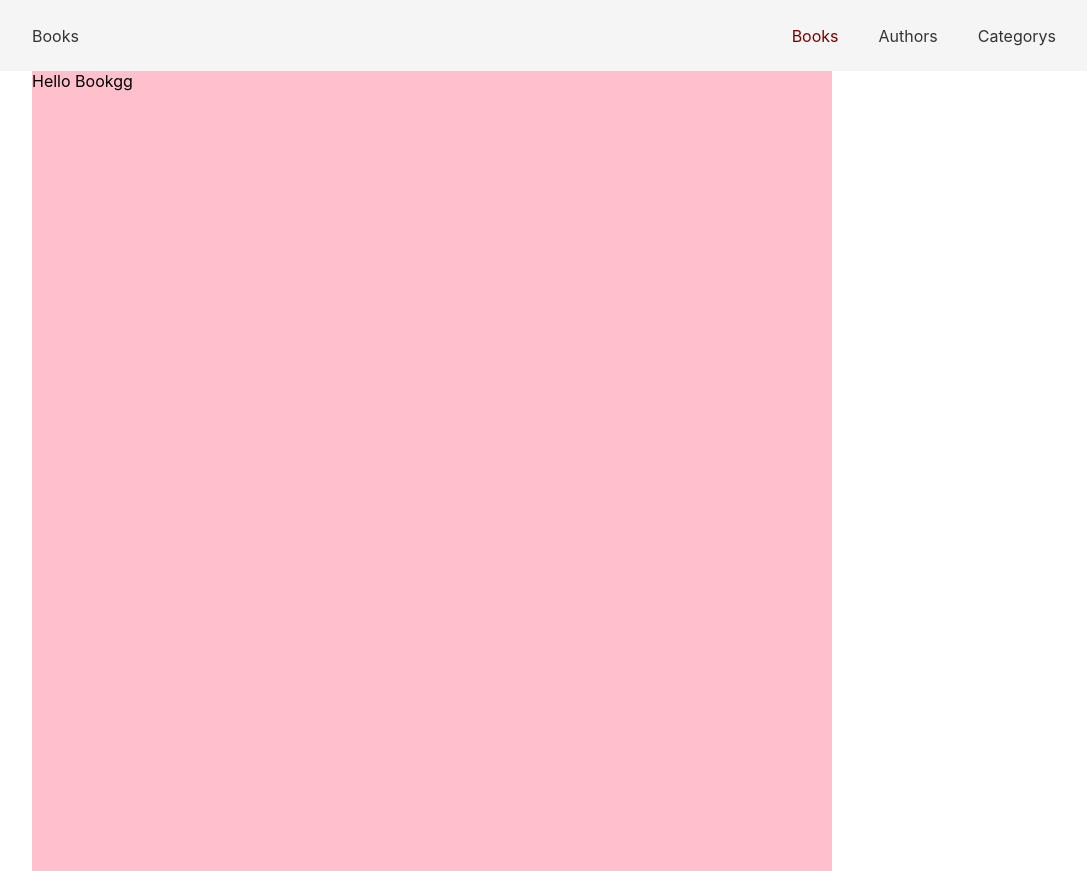
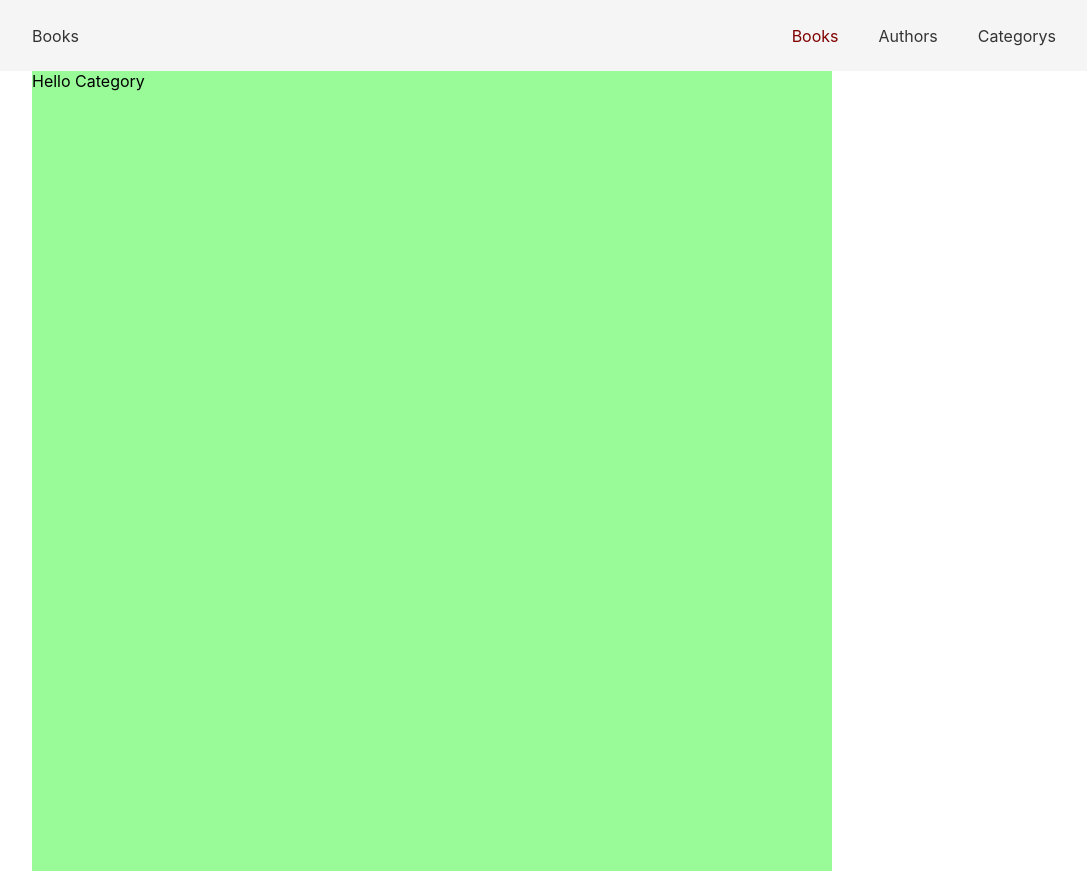
Before and after one commit to NemanjaSupljeglav/book-library, a React (Create React App) app: page / in a window 1280 px wide. Shown: the whole page, without its empty margins (96-1183 px from the left). Built offline with nearby package versions, Linux system fonts and the light colour scheme.

Commit message:
edit nav bar

```diff
--- a/src/pages/dashboard/Dashboard.js
+++ b/src/pages/dashboard/Dashboard.js
@@ -95,34 +95,26 @@ function AllRoutes({ hideMenu }) {
 
   return (
     <Switch>
-      <Route path="/category" component={Categorys}></Route>
-      <Route path="/author" component={Authors}></Route>
-      <Route path="/" component={Books}></Route>
+      <Route
+        path="/category"
+        component={() => {
+          return <Book />;
+        }}
+      ></Route>
+      <Route
+        path="/author"
+        component={() => {
+          return <Author />;
+        }}
+      ></Route>
+      <Route
+        path="/"
+        component={() => {
+          return <Category />;
+        }}
+      ></Route>
     </Switch>
   );
 }
 
-function Books() {
-  return (
-    <>
-      <Book />
-    </>
-  );
-}
-
-function Authors() {
-  return (
-    <>
-      <Author />
-    </>
-  );
-}
-
-function Categorys() {
-  return (
-    <>
-      <Category />
-    </>
-  );
-}
 export default Dashboard;
```
